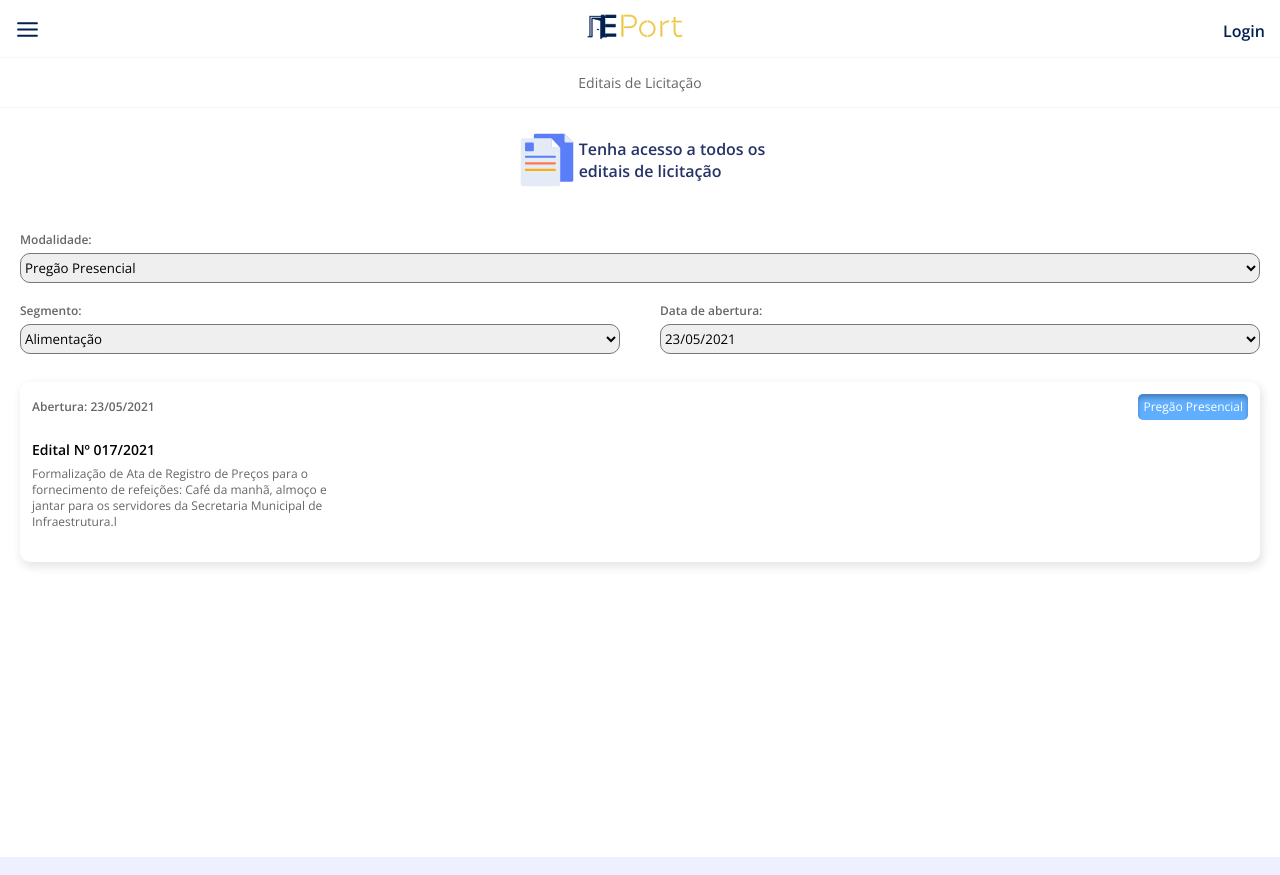
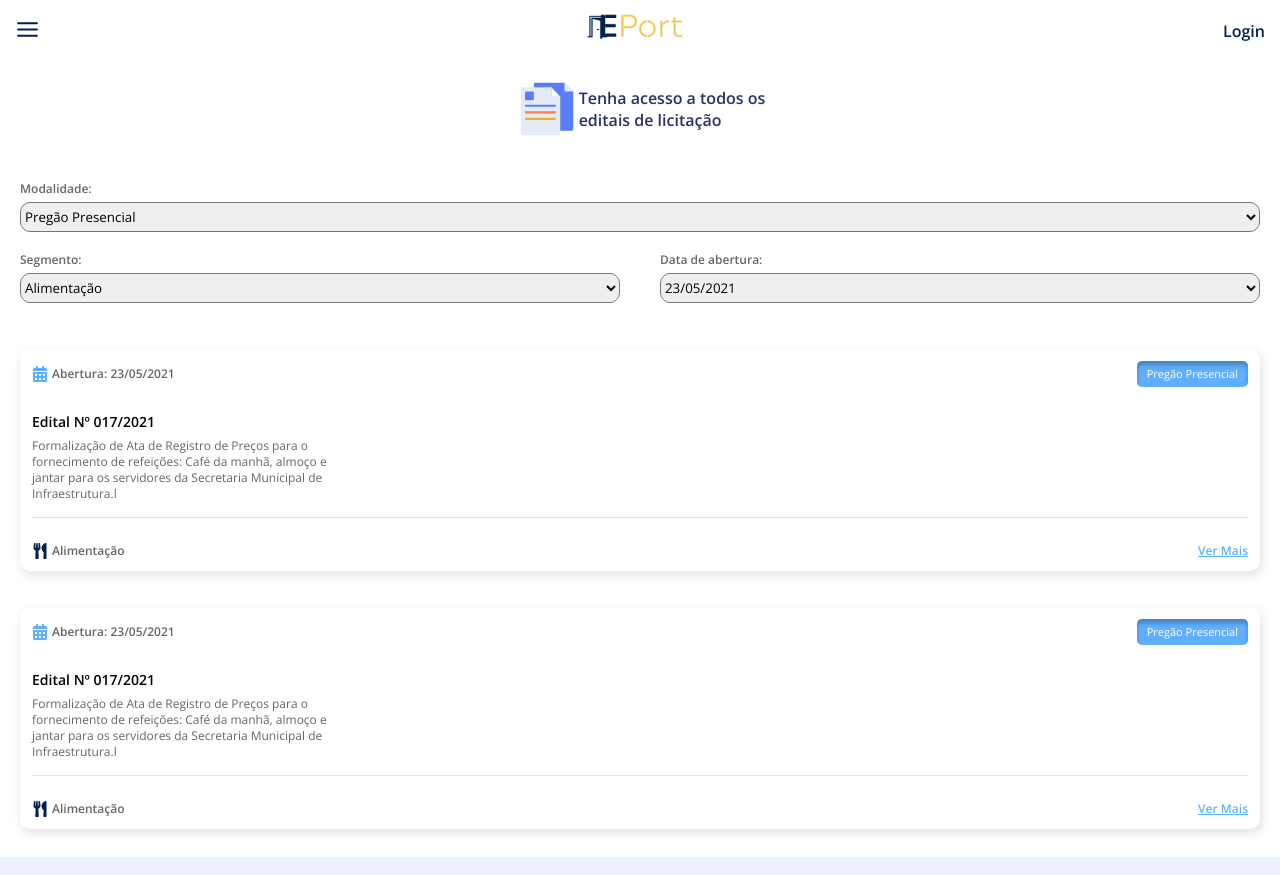
Before and after one commit to Lucasedusi/eport, a React (Create React App) app in the folder frontend/: page /bidding in a window 1280 px wide. Built offline with nearby package versions, Linux system fonts and the light colour scheme; the HTML template or start-up script is replaced by a standard one.

Commit message:
create footer of the box

```diff
--- a/frontend/src/pages/Bidding/index.jsx
+++ b/frontend/src/pages/Bidding/index.jsx
@@ -1,12 +1,11 @@
 import document from '../../assets/document.svg';
+
+import { FaCalendarAlt, FaUtensils } from 'react-icons/fa';
 
 import * as STD from './styles';
 
 const Bidding = () => (
   <STD.Container>
-    <STD.TopBar>
-      <STD.Title>Editais de Licitação</STD.Title>
-    </STD.TopBar>
     <STD.Help>
       <STD.Document src={document} />
       <STD.TitleHelp>
@@ -46,17 +45,57 @@ const Bidding = () => (
     <STD.Bidding>
       <STD.BiddingBox>
         <STD.BiddingHeader>
-          <STD.BiddingDate>Abertura: 23/05/2021</STD.BiddingDate>
+          <STD.BiddingHeaderDate>
+            <FaCalendarAlt size={16} color="#60AFFF" />
+            <STD.BiddingDate>Abertura: 23/05/2021</STD.BiddingDate>
+          </STD.BiddingHeaderDate>
           <STD.BiddingModalidade>Pregão Presencial</STD.BiddingModalidade>
         </STD.BiddingHeader>
 
         <STD.BiddingBody>
           <STD.BiddingTitle>Edital Nº 017/2021</STD.BiddingTitle>
-          <STD.BiddingText>Formalização de Ata de Registro de Preços para o <br/> fornecimento de refeições: Café da manhã, almoço e <br/> jantar para os servidores da Secretaria Municipal de <br/> Infraestrutura.l</STD.BiddingText>
+          <STD.BiddingText>
+            Formalização de Ata de Registro de Preços para o <br /> fornecimento de refeições: Café da manhã, almoço e{' '}
+            <br /> jantar para os servidores da Secretaria Municipal de <br /> Infraestrutura.l
+          </STD.BiddingText>
         </STD.BiddingBody>
+
+        <STD.BiddingHeader>
+          <STD.BiddingHeaderDate>
+            <FaUtensils size={16} />
+            <STD.BiddingDate>Alimentação</STD.BiddingDate>
+          </STD.BiddingHeaderDate>
+          <STD.BiddingMore>Ver Mais</STD.BiddingMore>
+        </STD.BiddingHeader>
 
       </STD.BiddingBox>
 
+      <STD.BiddingBox>
+        <STD.BiddingHeader>
+          <STD.BiddingHeaderDate>
+            <FaCalendarAlt size={16} color="#60AFFF" />
+            <STD.BiddingDate>Abertura: 23/05/2021</STD.BiddingDate>
+          </STD.BiddingHeaderDate>
+          <STD.BiddingModalidade>Pregão Presencial</STD.BiddingModalidade>
+        </STD.BiddingHeader>
+
+        <STD.BiddingBody>
+          <STD.BiddingTitle>Edital Nº 017/2021</STD.BiddingTitle>
+          <STD.BiddingText>
+            Formalização de Ata de Registro de Preços para o <br /> fornecimento de refeições: Café da manhã, almoço e{' '}
+            <br /> jantar para os servidores da Secretaria Municipal de <br /> Infraestrutura.l
+          </STD.BiddingText>
+        </STD.BiddingBody>
+
+        <STD.BiddingHeader>
+          <STD.BiddingHeaderDate>
+            <FaUtensils size={16} />
+            <STD.BiddingDate>Alimentação</STD.BiddingDate>
+          </STD.BiddingHeaderDate>
+          <STD.BiddingMore>Ver Mais</STD.BiddingMore>
+        </STD.BiddingHeader>
+
+      </STD.BiddingBox>
     </STD.Bidding>
   </STD.Container>
 );
--- a/frontend/src/pages/Bidding/styles.js
+++ b/frontend/src/pages/Bidding/styles.js
@@ -92,6 +92,7 @@ export const Bidding = styled.div`
   display: flex;
   width: 100%;
   padding: 28px 20px;
+  flex-direction: column;
 `;
 
 export const BiddingBox = styled.div`
@@ -99,6 +100,7 @@ export const BiddingBox = styled.div`
   justify-content: center;
   align-items: center;
   padding: 12px;
+  margin: 18px 0;
   background: #ffffff;
   box-shadow: 2px 4px 10px 1px rgba(0, 0, 0, 0.1);
   border-radius: 10px;
@@ -112,6 +114,13 @@ export const BiddingHeader = styled.div`
   align-items: center;
 `;
 
+export const BiddingHeaderDate = styled.div`
+  display: flex;
+  flex-direction: row;
+  justify-content: center;
+  align-items: center;
+`;
+
 export const BiddingDate = styled.p`
   font-family: Open Sans;
   font-style: normal;
@@ -119,27 +128,30 @@ export const BiddingDate = styled.p`
   font-size: 12px;
   line-height: 16px;
   color: #666666;
+  padding: 0 4px;
 `;
 
 export const BiddingModalidade = styled.p`
   font-family: Open Sans;
   font-style: normal;
   font-weight: 500;
-  font-size: 12px;
+  font-size: 11px;
   line-height: 16px;
   text-align: center;
   color: #ffffff;
   background: #60afff;
   box-shadow: inset 0px 4px 4px rgba(0, 0, 0, 0.25);
   border-radius: 5px;
-  padding: 5px;
+  padding: 5px 10px;
 `;
 
 export const BiddingBody = styled.div`
   display: flex;
   flex-direction: column;
   align-items: flex-start;
-  margin: 20px 0;
+  margin: 25px 0;
+  padding-bottom: 15px;
+  border-bottom: 0.1px solid #c4c4c475;
 `;
 
 export const BiddingTitle = styled.div`
@@ -161,3 +173,13 @@ export const BiddingText = styled.div`
   line-height: 16px;
   color: #666666;
 `;
+
+export const BiddingMore = styled.div`
+  font-family: Open Sans;
+  font-style: normal;
+  font-weight: 600;
+  font-size: 12px;
+  line-height: 16px;
+  text-decoration-line: underline;
+  color: #60afff;
+`;
--- a/frontend/src/pages/Entrepreneur/index.jsx
+++ b/frontend/src/pages/Entrepreneur/index.jsx
@@ -9,9 +9,6 @@ import detailsBadge from '../../assets/details.svg';
 
 const Entrepreneur = () => (
   <STD.Container>
-    <STD.TopBar>
-      <STD.Title>Trilha do Empreendedor</STD.Title>
-    </STD.TopBar>
     <STD.Help>
       <STD.Light src={luz} />
       <STD.TitleHelp>
```
